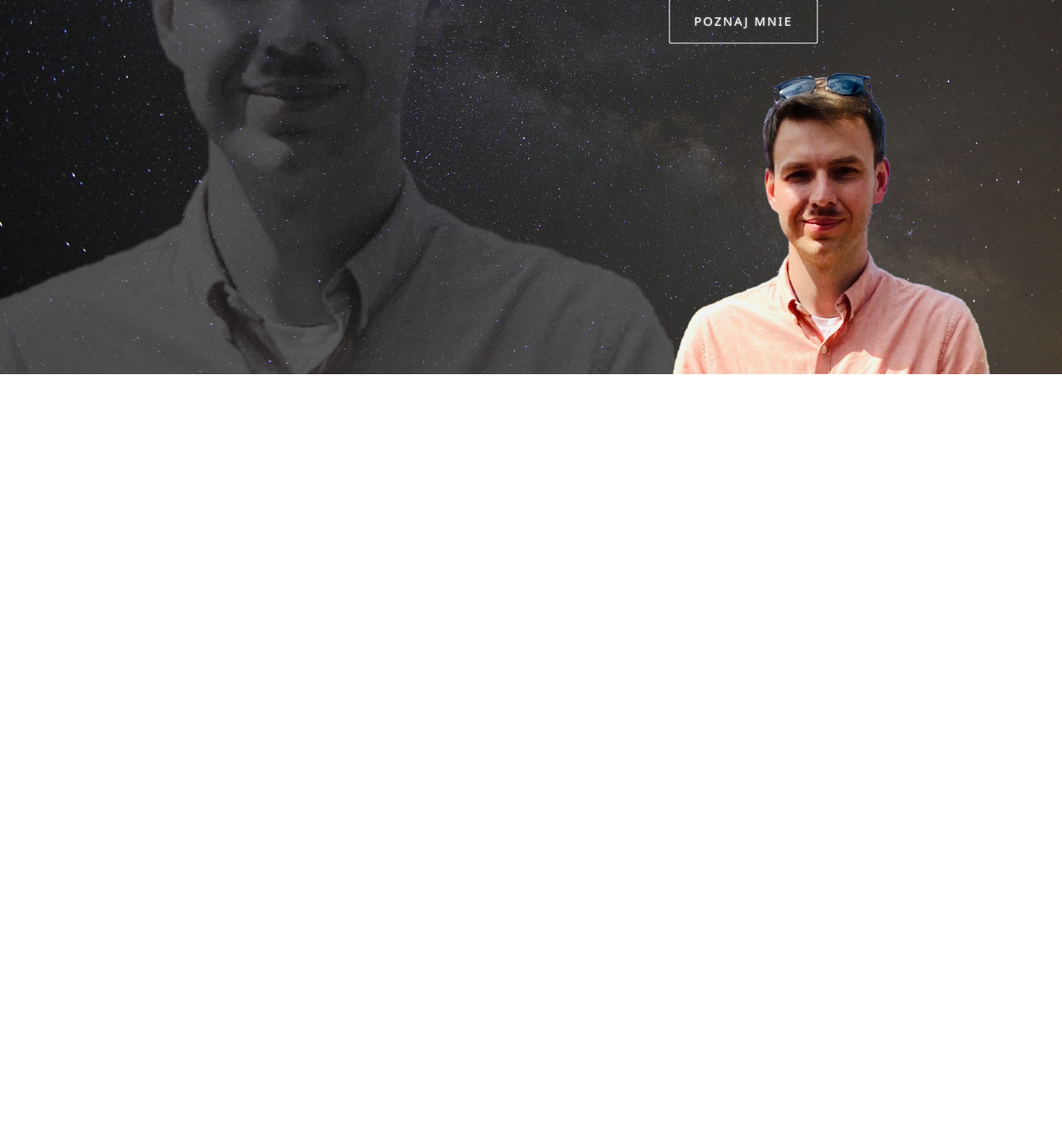
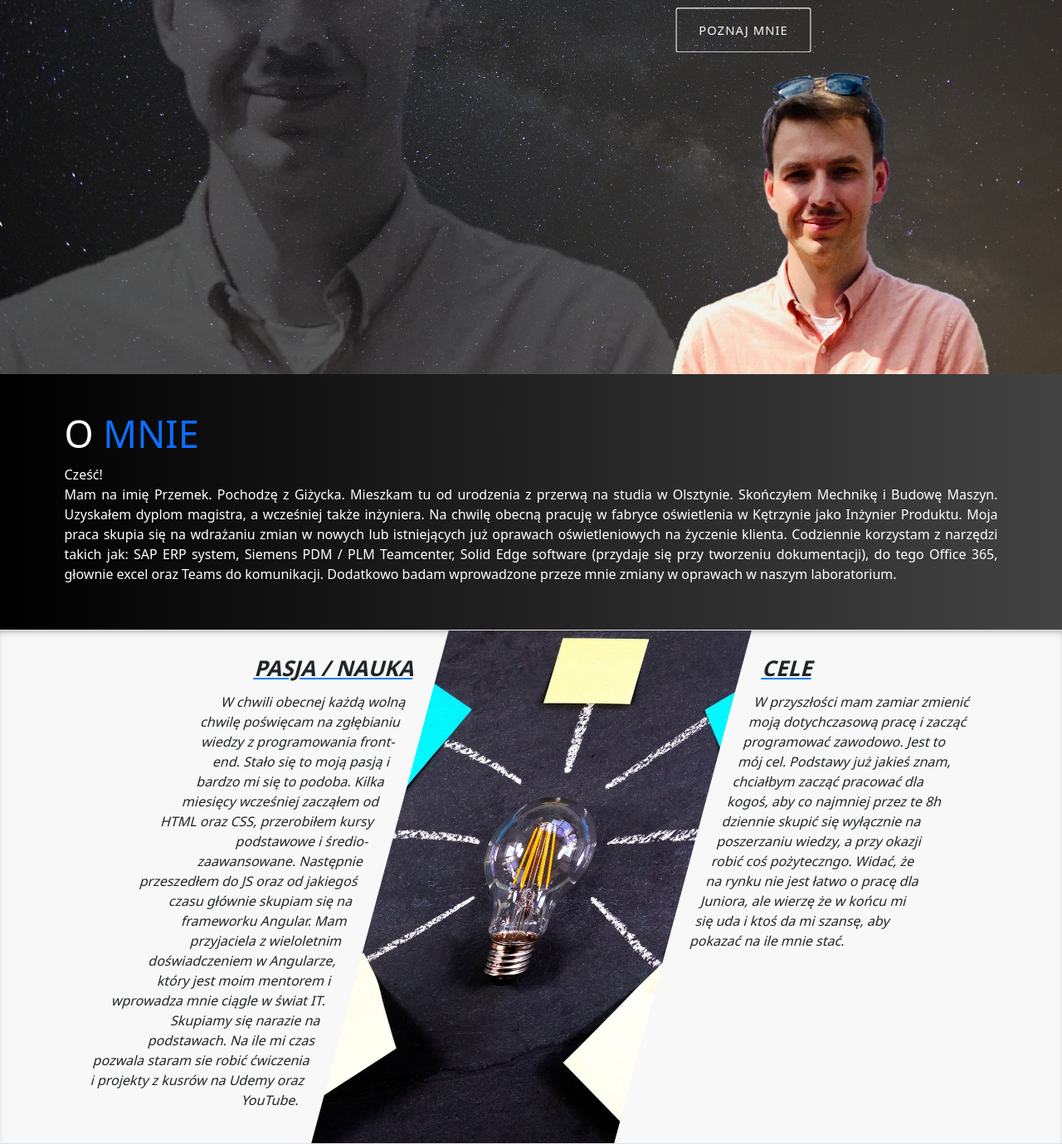
Before and after one commit to przemo178/Business_card_Przemyslaw_Lisowski, a plain HTML site: page index.html in a window 1280 px wide. Shown: the part 349-1728 px from the top of the page at 83% size. Before the commit the page ends 800 px from the top, so only its background shows below. Drawn offline with nearby package versions, Linux system fonts and the light colour scheme.

Commit message:
add about section

```diff
--- a/css/style.css
+++ b/css/style.css
@@ -5,10 +5,15 @@
 }
 
 html {
-  font-family: "Oswald", sans-serif;
+  /* font-family: "Oswald", sans-serif; */
+  font-family: "Raleway", sans-serif;
   /* font-size: 10px; */
   font-size: 62.5%;
   scroll-behavior: smooth;
+}
+
+body {
+  background-image: linear-gradient(to left, #434343 0%, black 100%);
 }
 
 [id] {
@@ -21,7 +26,7 @@ html {
   }
 }
 
-/* nawigacja */
+/* navigation */
 .nav-link {
   font-size: 1.8rem;
   text-transform: uppercase;
@@ -31,12 +36,7 @@ html {
   padding: 1em 2em;
 }
 
-/* sekcja powitalna */
-.home .btn {
-  padding: 1em 2em;
-  font-size: 1.4rem;
-  text-transform: uppercase;
-}
+/* home section */
 
 .team {
   width: 100%;
@@ -74,9 +74,17 @@ html {
   text-align: center;
   width: 100%;
   text-transform: uppercase;
-  letter-spacing: 2px;
+  letter-spacing: 1px;
   text-shadow: 0 0 2px #ccc;
   animation: text 20s linear infinite;
+}
+
+.home .team .member .btn {
+  margin-top: 10px;
+  padding: 1em 1.8em;
+  font-size: 1.4rem;
+  text-transform: uppercase;
+  text-shadow: none;
 }
 
 .team h1 {
@@ -85,6 +93,76 @@ html {
 
 .team h2 {
   font-size: 2.2rem;
+}
+
+/* about section  */
+
+.about-info {
+  background-color: rgb(248, 248, 248);
+}
+
+.about-info .container {
+  padding: 2em 0.5em;
+}
+
+.about-top .about-content {
+  font-size: 1.6rem;
+  text-align: justify;
+}
+
+.about-info p {
+  font-size: 1.6rem;
+}
+
+.about-text {
+  padding: 1.8em;
+}
+
+.about-text h3 {
+  margin-bottom: 0.5em;
+  font-size: 2.6rem;
+  text-transform: uppercase;
+  font-weight: bold;
+  text-decoration: underline #007bff;
+}
+
+.about-text-right {
+  text-align: right;
+}
+
+.about-img {
+  height: 300px;
+  object-fit: cover;
+}
+
+@media (min-width: 992px) {
+  .about-info .container {
+    padding: 0;
+  }
+
+  .about-shadow {
+    box-shadow: inset 0 5px 10px -5px rgba(0, 0, 0, 0.4);
+  }
+
+  .about-text {
+    padding: 5em 0;
+    transform: skew(-15deg);
+  }
+
+  .about-text-left {
+    padding-right: 2em;
+    text-align: right;
+  }
+
+  .about-text-right {
+    padding-left: 2em;
+    text-align: left;
+  }
+
+  .about-img {
+    height: auto;
+    transform: skew(-15deg);
+  }
 }
 
 @media (orientation: landscape) {
--- a/index.html
+++ b/index.html
@@ -10,7 +10,11 @@
     <link href="https://cdn.jsdelivr.net/npm/bootstrap@5.1.3/dist/css/bootstrap.min.css" rel="stylesheet"
         integrity="sha384-1BmE4kWBq78iYhFldvKuhfTAU6auU8tT94WrHftjDbrCEXSU1oBoqyl2QvZ6jIW3" crossorigin="anonymous">
     <link rel="stylesheet" href="https://cdn.jsdelivr.net/npm/bootstrap-icons@1.10.5/font/bootstrap-icons.css">
+    <link rel="preconnect" href="https://fonts.googleapis.com">
+    <link rel="preconnect" href="https://fonts.gstatic.com" crossorigin>
+    <link href="https://fonts.googleapis.com/css2?family=Raleway:wght@400;700&display=swap" rel="stylesheet">
     <link href="https://fonts.googleapis.com/css?family=Oswald&amp;subset=latin-ext" rel="stylesheet">
+    <script src="https://kit.fontawesome.com/7c9ea8b082.js" crossorigin="anonymous"></script>
     <link rel="stylesheet" href="./css/style.css">
 </head>
 
@@ -34,7 +38,7 @@
     </nav>
 
     <section id="home" class="home">
-        <div class="team text-black">
+        <div class="container-fluid team text-black">
             <img src="img/me2.png" alt="Przemysław Lisowski" class="color">
             <img src="img/me2a.png" alt="Przemysław Lisowski szary" class="gray">
             <div class="member">
@@ -44,6 +48,60 @@
             </div>
         </div>
     </section>
+
+    <section id="about" class="about-top py-4">
+        <div class="container py-5 text-white">
+            <p class="display-2 text-uppercase">
+                O<span class="text-primary"> mnie</span>
+            </p>
+            <div class="about-content">
+                <p class="m-0">Cześć!</p>
+                <p>Mam na imię Przemek. Pochodzę z Giżycka. Mieszkam tu od urodzenia z
+                    przerwą na studia w
+                    Olsztynie.
+                    Skończyłem Mechnikę i Budowę Maszyn. Uzyskałem dyplom magistra, a wcześniej także inżyniera. Na
+                    chwilę
+                    obecną pracuję w fabryce oświetlenia w Kętrzynie jako Inżynier Produktu. Moja praca skupia się na
+                    wdrażaniu zmian w nowych lub istniejących już oprawach oświetleniowych na życzenie klienta.
+                    Codziennie
+                    korzystam z narzędzi takich jak: SAP ERP system, Siemens PDM / PLM Teamcenter, Solid Edge software
+                    (przydaje się przy tworzeniu dokumentacji), do tego Office 365, głownie excel oraz Teams do
+                    komunikacji.
+                    Dodatkowo badam wprowadzone przeze mnie zmiany w oprawach w naszym laboratorium. </p>
+            </div>
+        </div>
+    </section>
+
+    <section class="about-info about-shadow border-top border-bottom">
+        <div class="container">
+            <div class="row m-0 justify-content-center">
+                <div class="col-lg-3 py-5 about-text about-text-left">
+                    <h3>pasja / nauka</h3>
+                    <p>W chwili obecnej każdą wolną chwilę poświęcam na zgłębianiu wiedzy z programowania front-end.
+                        Stało się to moją pasją i bardzo mi się to podoba. Kilka miesięcy wcześniej zacząłem od HTML
+                        oraz CSS, przerobiłem kursy podstawowe i średio-zaawansowane. Następnie przeszedłem do JS oraz
+                        od jakiegoś czasu głównie skupiam się na frameworku Angular. Mam przyjaciela z wieloletnim
+                        doświadczeniem w Angularze, który jest moim mentorem i wprowadza mnie ciągle w świat IT.
+                        Skupiamy się narazie na podstawach. Na ile mi czas pozwala staram sie robić ćwiczenia i projekty
+                        z kusrów na Udemy oraz YouTube.</p>
+                </div>
+                <img src="./img/about/idea.jpg" alt="Mokra żarówka" class="d-lg-none about-img">
+                <img src="./img/about/idea.jpg" alt="Mokra żarówka" class="d-none d-lg-block col-lg-4 about-img">
+                <div class="col-lg-3 py-5 about-text about-text-right">
+                    <h3>cele</h3>
+                    <p>W przyszłości mam zamiar zmienić moją dotychczasową pracę i zacząć programować zawodowo. Jest to
+                        mój cel. Podstawy już jakieś znam, chciałbym zacząć pracować dla kogoś, aby co najmniej przez te
+                        8h dziennie skupić się wyłącznie na poszerzaniu wiedzy, a przy okazji robić coś pożyteczngo.
+                        Widać,
+                        że na rynku nie jest łatwo o pracę dla Juniora, ale wierzę że w końcu mi się uda i ktoś da mi
+                        szansę, aby pokazać na ile mnie stać.</p>
+                </div>
+            </div>
+        </div>
+    </section>
+
+
+    <!-- <a href="https://storyset.com/people">People illustrations by Storyset</a> -->
 
 
 
```
Also changed, not shown: img/Learning.gif (added), img/about/bulb.jpg (added), img/about/idea.jpg (added).
